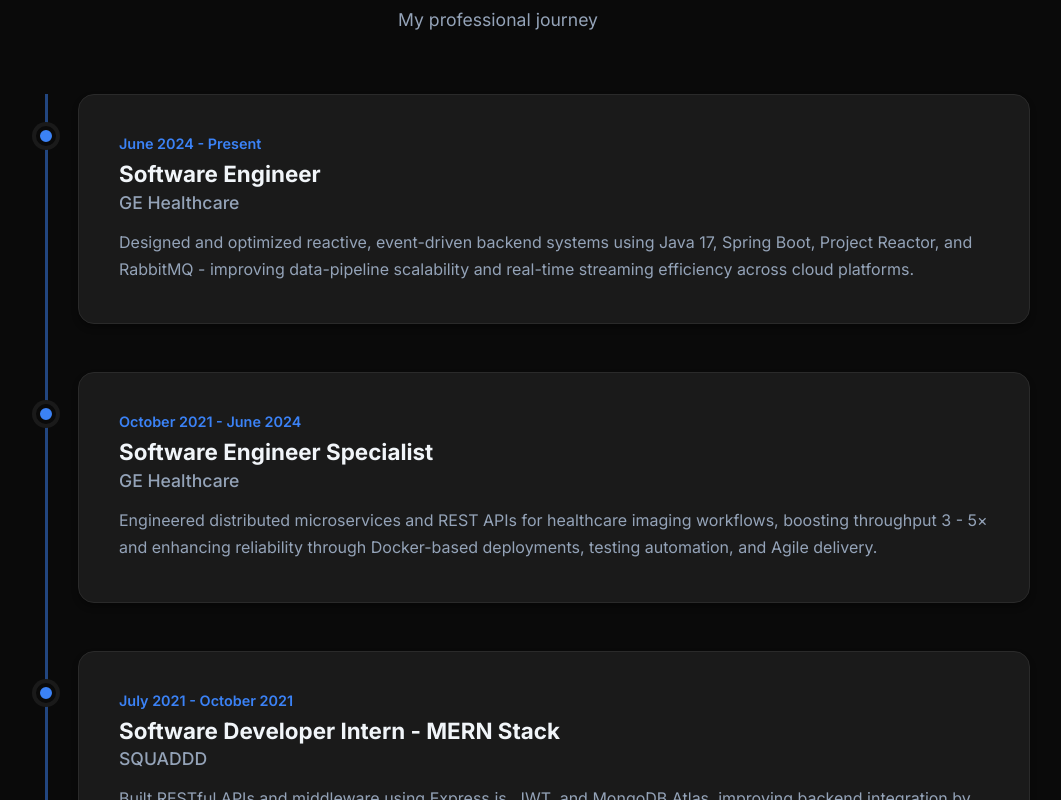
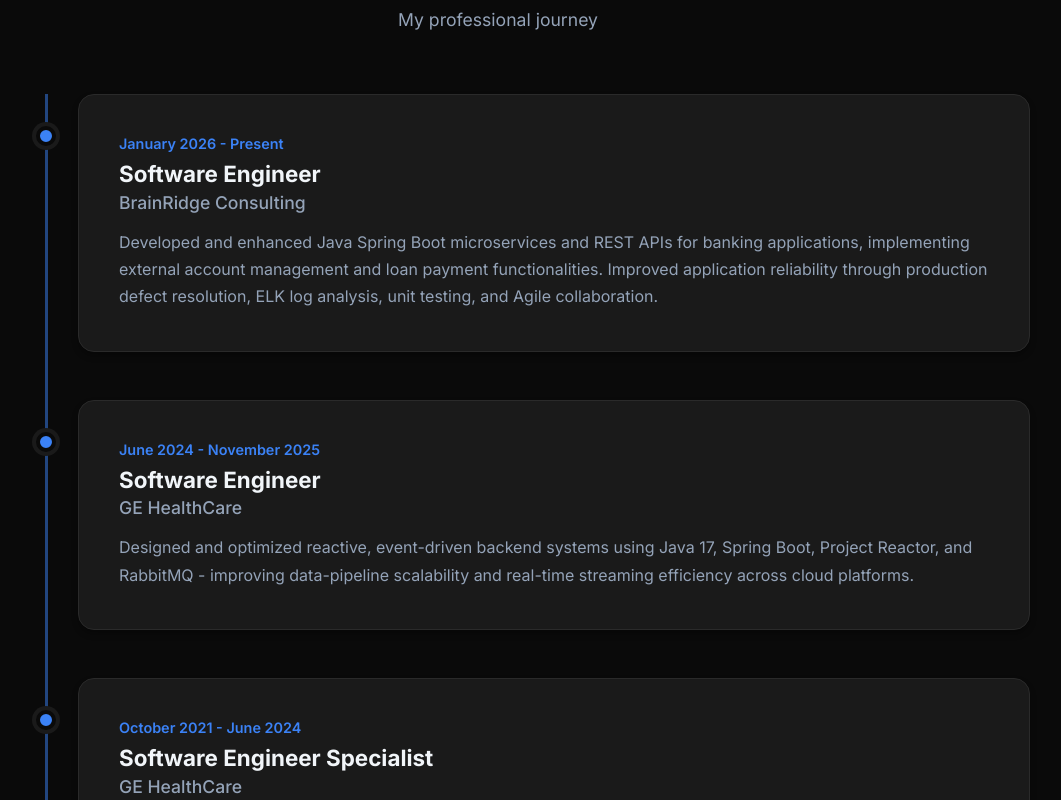
Before and after one commit to VoraHarsh/portfolio, a Next.js app: page / in a window 1280 px wide. Shown: the part 1520-2320 px from the top of the page, without its empty margins (142-1203 px from the left). Built offline with nearby package versions, Linux system fonts and the light colour scheme.

Commit message:
Added new Job Description and updated resume

```diff
--- a/src/data/portfolio.ts
+++ b/src/data/portfolio.ts
@@ -21,33 +21,40 @@
   {
     id: '1',
     title: 'Software Engineer',
-    company: 'GE Healthcare',
-    duration: 'June 2024 - Present',
+    company: 'BrainRidge Consulting',
+    duration: 'January 2026 - Present',
+    description: 'Developed and enhanced Java Spring Boot microservices and REST APIs for banking applications, implementing external account management and loan payment functionalities. Improved application reliability through production defect resolution, ELK log analysis, unit testing, and Agile collaboration.'
+  },
+  {
+    id: '2',
+    title: 'Software Engineer',
+    company: 'GE HealthCare',
+    duration: 'June 2024 - November 2025',
     description: 'Designed and optimized reactive, event-driven backend systems using Java 17, Spring Boot, Project Reactor, and RabbitMQ - improving data-pipeline scalability and real-time streaming efficiency across cloud platforms.'
   },
   {
-    id: '2',
+    id: '3',
     title: 'Software Engineer Specialist',
-    company: 'GE Healthcare',
+    company: 'GE HealthCare',
     duration: 'October 2021 - June 2024',
     description: 'Engineered distributed microservices and REST APIs for healthcare imaging workflows, boosting throughput 3 - 5× and enhancing reliability through Docker-based deployments, testing automation, and Agile delivery.'
   },
   {
-    id: '3',
+    id: '4',
     title: 'Software Developer Intern - MERN Stack',
     company: 'SQUADDD',
     duration: 'July 2021 - October 2021',
     description: 'Built RESTful APIs and middleware using Express.js, JWT, and MongoDB Atlas, improving backend integration by 20%. Collaborated with front-end teams in an Agile setup to design cohesive, secure, and scalable full-stack solutions.'
   },
   {
-    id: '4',
+    id: '5',
     title: 'Graduate Teaching Assistant - Discrete Structures',
     company: 'Illinois Institute of Technology',
     duration: 'January 2021 - May 2021',
     description: 'Led weekly virtual office hours to support students, clarify course concepts, and guide them through assignments. Assisted the professor in preparing assignments and detailed solution sets and contributed to maintaining a smooth academic workflow for the course.'
   },
   {
-    id: '5',
+    id: '6',
     title: 'Android Application Developer',
     company: 'M-Intellect Global',
     duration: 'May 2017 - July 2017',
```
Also changed, not shown: 1 other file (tests, documents, lock files or other folders).
